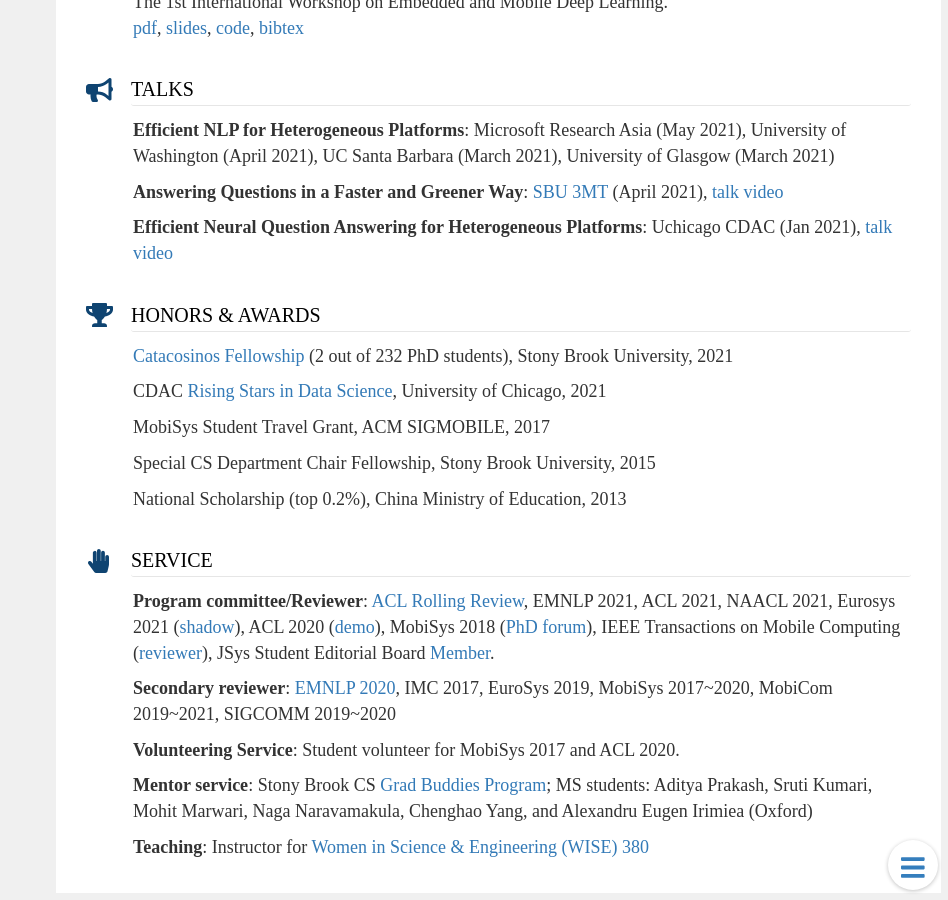
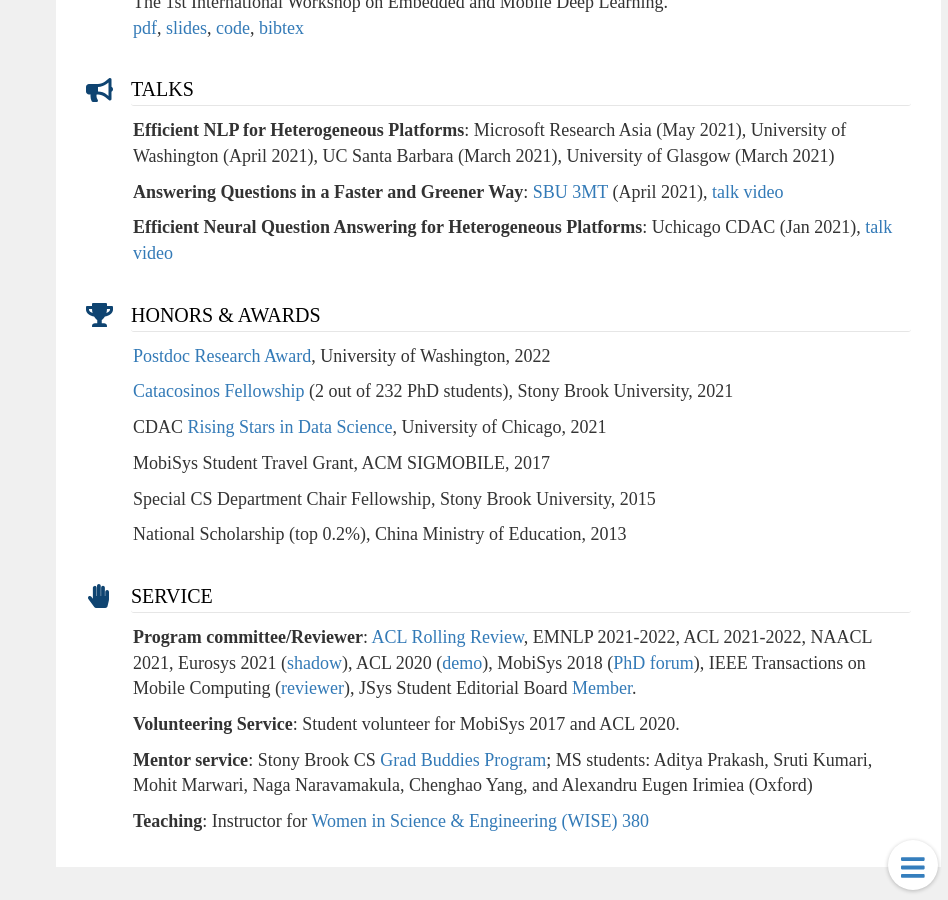
Before and after one commit to csarron/csarron.github.io, a Jekyll site: the page built from index.md, in a window 1280 px wide and 900 px high, scrolled down 2246 px. Shown: the whole window, without its empty margins (332-1280 px from the left). Built offline with Jekyll 4.4.1, drawn with Linux system fonts in a browser that asks for light colours.

Commit message:
up items

```diff
--- a/index.md
+++ b/index.md
@@ -224,6 +224,7 @@
   - name: Honors & Awards
     style: fas fa-trophy
     items:
+      - name: "[Postdoc Research Award](https://www.cs.washington.edu/academics/postdoc/research-awards/recipients), University of Washington, 2022"
       - name: "[Catacosinos Fellowship](https://www.cs.stonybrook.edu/about-us/News/Funding-Doctoral-Research-Catacosinos-Fellowship-Awardees-2021) (2 out of 232 PhD students), Stony Brook University, 2021"
       - name: CDAC [Rising Stars in Data Science](https://cdac.uchicago.edu/rising-stars/#rising-stars-profiles), University of Chicago, 2021
       - name: MobiSys Student Travel Grant, ACM SIGMOBILE, 2017
@@ -232,8 +233,8 @@
   - name: Service
     style: fas fa-hand-paper
     items:
-      - name: "**Program committee/Reviewer**: [ACL Rolling Review](https://aclrollingreview.org/people), EMNLP 2021, ACL 2021, NAACL 2021, Eurosys 2021 ([shadow](https://2021.eurosys.org/shadow-program-committe.html#pc)), ACL 2020 ([demo](https://www.aclweb.org/anthology/2020.acl-demos.0.pdf)), MobiSys 2018 ([PhD forum](https://www.sigmobile.org/mobisys/2018/workshops/phdforum18/committee/)), IEEE Transactions on Mobile Computing ([reviewer](https://www.computer.org/csdl/api/v1/periodical/trans/tm/2019/02/08605405/17D45We0UEp/download-article/pdf)), JSys Student Editorial Board [Member](https://escholarship.org/uc/jsys/studenteb)."
-      - name: "**Secondary reviewer**: [EMNLP 2020](https://www.aclweb.org/anthology/2020.emnlp-main.0.pdf), IMC 2017, EuroSys 2019, MobiSys 2017~2020, MobiCom 2019~2021, SIGCOMM 2019~2020"
+      - name: "**Program committee/Reviewer**: [ACL Rolling Review](https://aclrollingreview.org/people), EMNLP 2021-2022, ACL 2021-2022, NAACL 2021, Eurosys 2021 ([shadow](https://2021.eurosys.org/shadow-program-committe.html#pc)), ACL 2020 ([demo](https://www.aclweb.org/anthology/2020.acl-demos.0.pdf)), MobiSys 2018 ([PhD forum](https://www.sigmobile.org/mobisys/2018/workshops/phdforum18/committee/)), IEEE Transactions on Mobile Computing ([reviewer](https://www.computer.org/csdl/api/v1/periodical/trans/tm/2019/02/08605405/17D45We0UEp/download-article/pdf)), JSys Student Editorial Board [Member](https://escholarship.org/uc/jsys/studenteb)."
+      # - name: "**Secondary reviewer**: [EMNLP 2020](https://www.aclweb.org/anthology/2020.emnlp-main.0.pdf), IMC 2017, EuroSys 2019, MobiSys 2017~2020, MobiCom 2019~2021, SIGCOMM 2019~2020"
       - name: "**Volunteering Service**: Student volunteer for MobiSys 2017 and ACL 2020."
       - name: "**Mentor service**: Stony Brook CS [Grad Buddies Program](https://www3.cs.stonybrook.edu/~csgso/gradbuddies.html); MS students: Aditya Prakash, Sruti Kumari, Mohit Marwari, Naga Naravamakula, Chenghao Yang, and Alexandru Eugen Irimiea (Oxford)"
       - name: "**Teaching**: Instructor for [Women in Science & Engineering (WISE) 380](https://www.stonybrook.edu/commcms/wise/college/WISE_Courses)"
```
